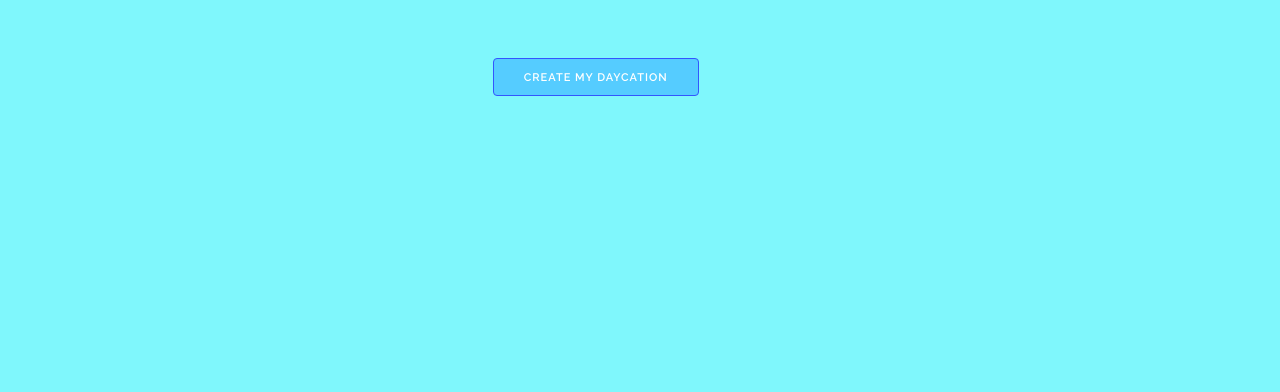
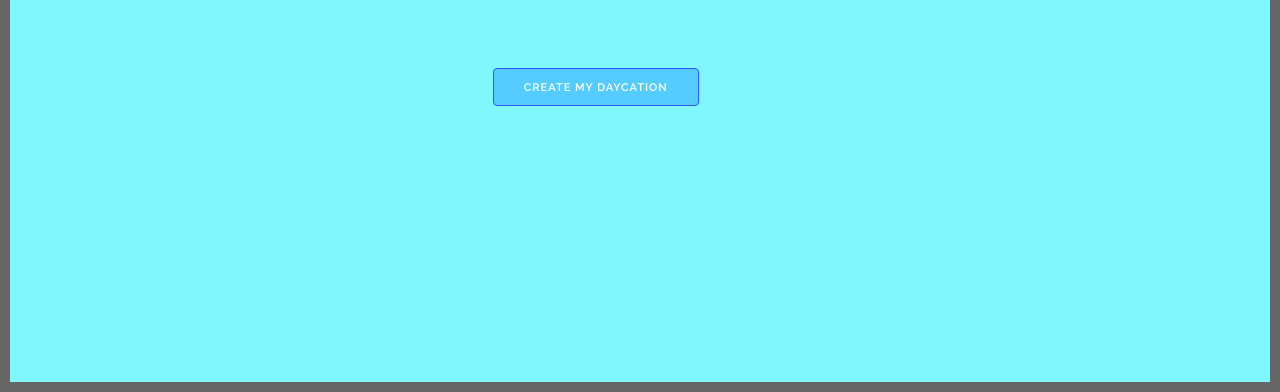
Before and after one commit to pgroves95/explore-atx, a plain HTML site: page index.html in a window 1280 px wide. Shown: the part 447-839 px from the top of the page. Before the commit the page ends 800 px from the top, so only its background shows below. Drawn offline with Linux system fonts and the light colour scheme.

Commit message:
minor styling

```diff
--- a/css/skeleton.css
+++ b/css/skeleton.css
@@ -221,8 +221,10 @@ are based on 10px sizing. So basically 1.5rem = 15px :) */
 html {
   font-size: 62.5%;
   background-color: rgba(0, 240, 250, 0.5);
+  border: 1rem solid #666;
 }
 body {
+  height: 100vh;
   font-size: 1.5em; /* currently ems cause chrome bug misinterpreting rems on body element */
   line-height: 1.6;
   font-weight: 400;
```
